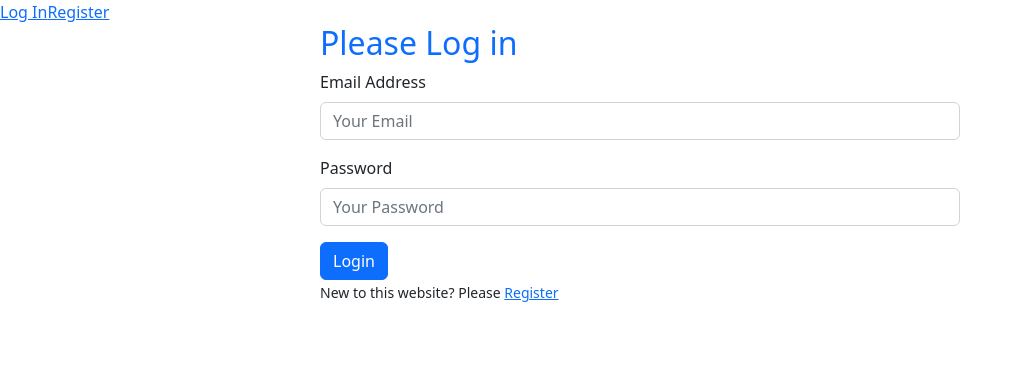
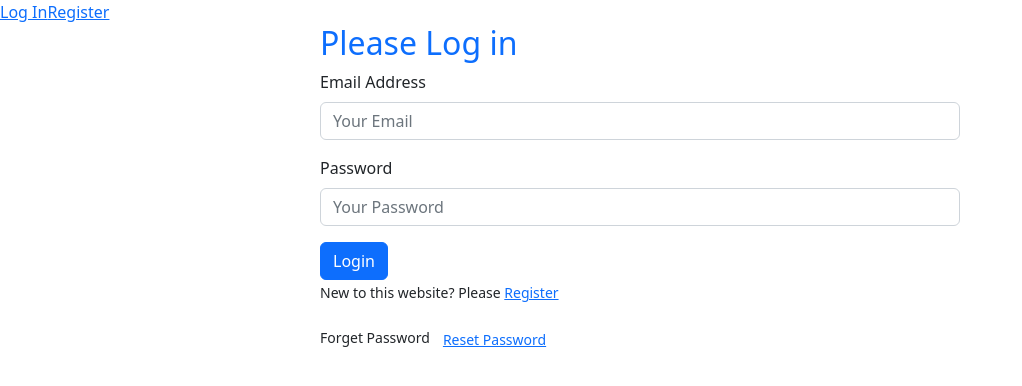
Before and after one commit to abdulhakim10/email-password-auth, a React (Create React App) app: page /login in a window 1280 px wide. Shown: the top 386 px of the page, without its empty margins (0-1022 px from the left). Built offline with nearby package versions, Linux system fonts and the light colour scheme.

Commit message:
reset password added

```diff
--- a/src/components/LoginBootstrap.js
+++ b/src/components/LoginBootstrap.js
@@ -1,4 +1,4 @@
-import { getAuth, signInWithEmailAndPassword } from 'firebase/auth';
+import { getAuth, sendPasswordResetEmail, signInWithEmailAndPassword } from 'firebase/auth';
 import React, { useState } from 'react';
 import { Link } from 'react-router-dom';
 import app from '../firebase/firebase.init';
@@ -8,6 +8,7 @@ const auth = getAuth(app);
 const LoginBootstrap = () => {
 
   const [success, setSuccess] = useState(false);
+  const [userEmail, setUserEmail] = useState('');
 
   const handleSubmit = event => {
     setSuccess(false);
@@ -17,6 +18,7 @@ const LoginBootstrap = () => {
     const email = form.email.value;
     const password = form.password.value;
     console.log(email, password)
+
     signInWithEmailAndPassword(auth, email, password)
     .then( result => {
       const user = result.user;
@@ -29,13 +31,33 @@ const LoginBootstrap = () => {
     })
 
   }
+
+  const handleEmailBlur = event => {
+    const email = event.target.value;
+    setUserEmail(email);
+  }
+
+  const handleResetPassword = () => {
+
+    if(!userEmail){
+      alert('Please enter your email address');
+      return;
+    }
+    sendPasswordResetEmail(auth, userEmail)
+    .then(() => {
+      alert('Password reset email sent. Please check your email')
+    })
+    .catch( error => {
+      console.error('error', error);
+    })
+  }
     return (
         <div className='w-50 mx-auto'>
             <h2 className='text-primary'>Please Log in</h2>
        <form onSubmit={handleSubmit}>
        <div className="mb-3">
   <label htmlFor="formGroupExampleInput" className="form-label">Email Address</label>
-  <input type="email" name='email' className="form-control" id="formGroupExampleInput" placeholder="Your Email"/>
+  <input type="email" name='email' onBlur={handleEmailBlur} className="form-control" id="formGroupExampleInput" placeholder="Your Email"/>
 </div>
 <div className="mb-3">
   <label htmlFor="formGroupExampleInput2" className="form-label">Password</label>
@@ -47,6 +69,7 @@ const LoginBootstrap = () => {
   <button type="submit" className="btn btn-primary">Login</button>
        </form>
        <p><small>New to this website? Please <Link to='/register'>Register</Link></small></p>
+       <p><small>Forget Password<button type="button" onClick={handleResetPassword} class="btn btn-link"><small>Reset Password</small></button></small></p>
         </div>
     );
 };
```
